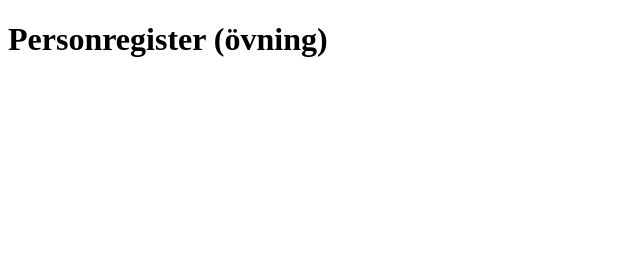
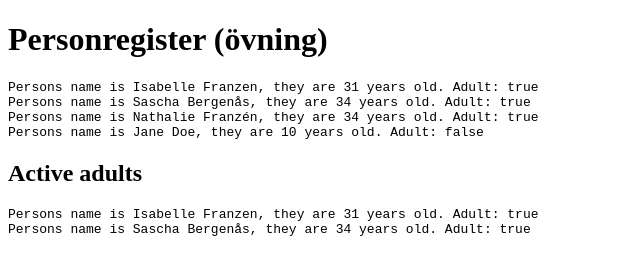
Before and after one commit to isabellea-f/Variabler-klasser-och-ES-moduler, a plain HTML site: page index.html in a window 1280 px wide. Shown: the whole page, without its empty margins (0-640 px from the left). Drawn offline with Linux system fonts and the light colour scheme.

Commit message:
add filter to show only active adults

```diff
--- a/Person.js
+++ b/Person.js
@@ -14,12 +14,18 @@ class Person {
 
   getInfo() {
     const fullName = this.getFullName();
-    return `My name is ${fullName}, I am ${this.age} years old `;
+    return `Persons name is ${fullName}, they are ${
+      this.age
+    } years old. Adult: ${this.isAdult()} `;
   }
 
   toggleActive() {
     this.isActive = !this.isActive;
   }
+
+  isAdult() {
+    return this.age >= 18;
+  }
 }
 
 export default Person;
--- a/index.html
+++ b/index.html
@@ -7,6 +7,8 @@
   <body>
     <h1>Personregister (övning)</h1>
     <pre id="output"></pre>
+    <h2>Active adults</h2>
+    <pre id="active-adult"></pre>
     <script type="module" src="./main.js"></script>
   </body>
 </html>
--- a/main.js
+++ b/main.js
@@ -27,6 +27,29 @@ const person3 = new Person(
   { role: "healthcare admin", city: "Stockholm" }
 );
 
-console.log(person1.getInfo());
-console.log(person2.getInfo());
-console.log(person3.getInfo());
+const person4 = new Person(
+  "Jane",
+  "Doe",
+  10,
+  false,
+  ["playing", "singing", "drawing"],
+  { role: "student", city: "Eskilstuna" }
+);
+
+const output = document.querySelector("#output");
+const activeAdult = document.querySelector("#active-adult");
+
+const people = [person1, person2, person3, person4];
+output.textContent = people.map((person) => person.getInfo()).join("\n");
+
+let activeAdults = [];
+
+for (const person of people) {
+  if (person.isAdult() && person.isActive) {
+    activeAdults.push(person);
+  }
+}
+
+activeAdult.textContent = activeAdults
+  .map((person) => person.getInfo())
+  .join("\n");
```
